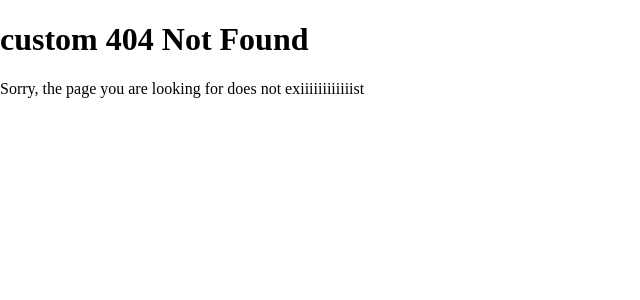
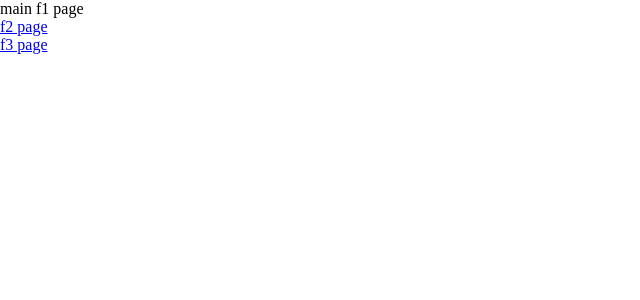
Before and after one commit to Safwene17/NextJS_Training, a Next.js app: page /f1 in a window 1280 px wide. Before the commit this address had no page. Shown: the top 300 px of the page, without its empty margins (0-640 px from the left). Built offline with nearby package versions, Linux system fonts and the light colour scheme.

Commit message:
intercepting routes

```diff
--- /dev/null
+++ b/src/app/f1/(.)f2/page.tsx
@@ -0,0 +1,5 @@
+export default function interceptedF2() {
+    return (
+        <div> intercepted f2 page</div>
+    );
+}
--- /dev/null
+++ b/src/app/f1/(..)f3/page.tsx
@@ -0,0 +1,5 @@
+export default function interceptedF3() {
+    return (
+        <div>interceptedF3 content </div>
+    );
+}
--- /dev/null
+++ b/src/app/f1/f2/(..)(..)f4/page.tsx
@@ -0,0 +1,5 @@
+export default function interceptedF4() {
+    return (
+        <div>intercepted f4 content</div>
+    );
+}
--- /dev/null
+++ b/src/app/f1/page.tsx
@@ -0,0 +1,12 @@
+import Link from "next/link";
+export default function f1() {
+    return (
+        <div>main f1 page
+            <br />
+            <Link href={"/f1/f2"}>f2 page</Link>
+            <br />
+            <Link href={"/f3"}>f3 page</Link>
+
+        </div>
+    );
+}
```
Also changed, not shown: src/app/f1/f2/page.tsx (added, +9 -0 lines), src/app/f3/page.tsx (added, +7 -0 lines), src/app/f4/page.tsx (added, +7 -0 lines).
